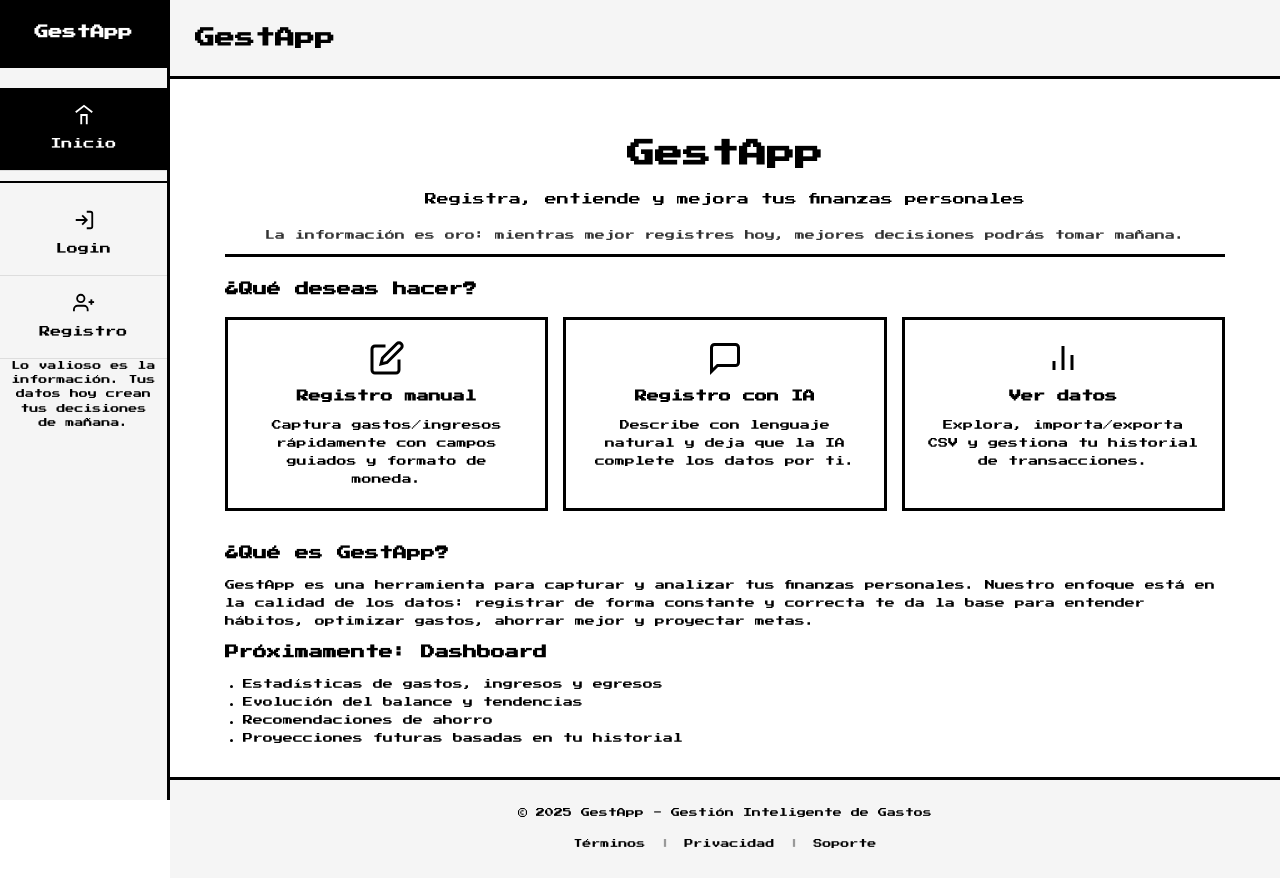
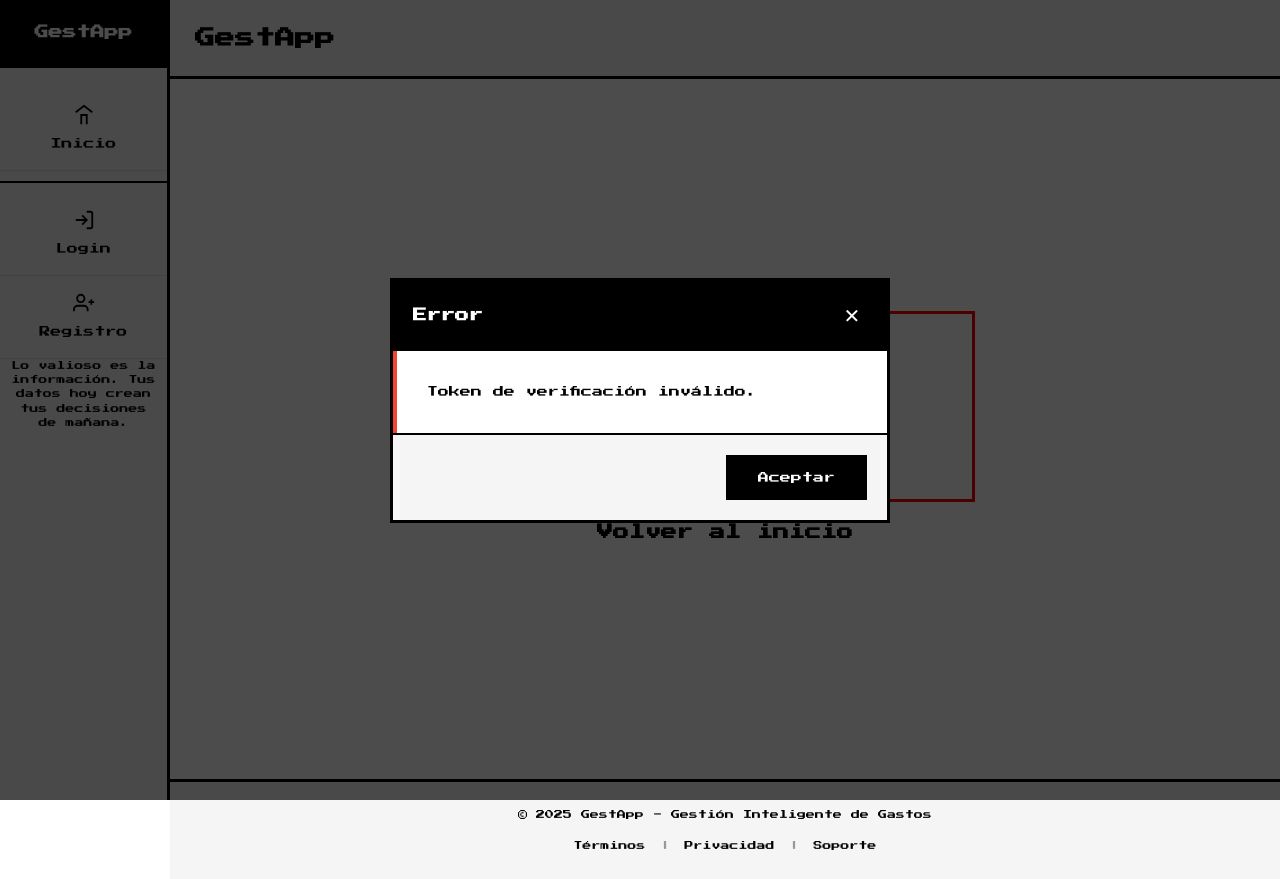
Before and after one commit to RonyTrespalacios/gestapp, an Angular app in the folder frontend/: page /verify-email in a window 1280 px wide. Before the commit this address led to /home. Built offline with nearby package versions, Linux system fonts and the light colour scheme.

Commit message:
feat(frontend): add /verify-email route that calls backend verify endpoint

```diff
--- a/frontend/src/app/app.routes.ts
+++ b/frontend/src/app/app.routes.ts
@@ -14,6 +14,10 @@ export const routes: Routes = [
   {
     path: 'register',
     loadComponent: () => import('./components/register/register.component').then(m => m.RegisterComponent)
+  },
+  {
+    path: 'verify-email',
+    loadComponent: () => import('./components/verify-email/verify-email.component').then(m => m.VerifyEmailComponent)
   },
   {
     path: 'registrar/manual',
--- /dev/null
+++ b/frontend/src/app/components/verify-email/verify-email.component.html
@@ -0,0 +1,17 @@
+<app-modal
+  [title]="modalTitle"
+  [message]="modalMessage"
+  [type]="modalType"
+  [show]="showModal"
+  (close)="closeModal()">
+</app-modal>
+
+<div class="verify-container">
+  <div class="verify-card" [class.success]="status==='success'" [class.error]="status==='error'">
+    <h1>Verificación de email</h1>
+    <p>{{ message }}</p>
+  </div>
+  <div class="back-home">
+    <a routerLink="/home">Volver al inicio</a>
+  </div>
+</div>
--- /dev/null
+++ b/frontend/src/app/components/verify-email/verify-email.component.scss
@@ -0,0 +1,44 @@
+.verify-container {
+  min-height: calc(100vh - 160px);
+  display: flex;
+  flex-direction: column;
+  justify-content: center;
+  align-items: center;
+  padding: 20px;
+}
+
+.verify-card {
+  width: 100%;
+  max-width: 500px;
+  border: 3px solid #000;
+  background: #fff;
+  padding: 30px;
+  text-align: center;
+
+  &.success {
+    border-color: #0f0;
+  }
+
+  &.error {
+    border-color: #f00;
+  }
+
+  h1 {
+    margin: 0 0 16px 0;
+    font-size: 1.4rem;
+  }
+
+  p {
+    margin: 0;
+  }
+}
+
+.back-home {
+  margin-top: 16px;
+
+  a {
+    color: #000;
+    text-decoration: none;
+    font-weight: bold;
+  }
+}
--- /dev/null
+++ b/frontend/src/app/components/verify-email/verify-email.component.ts
@@ -0,0 +1,66 @@
+import { Component, OnInit } from '@angular/core';
+import { CommonModule } from '@angular/common';
+import { ActivatedRoute, Router } from '@angular/router';
+import { HttpClient } from '@angular/common/http';
+import { environment } from '../../../environments/environment';
+import { ModalComponent } from '../modal/modal.component';
+
+@Component({
+  selector: 'app-verify-email',
+  standalone: true,
+  imports: [CommonModule, ModalComponent],
+  templateUrl: './verify-email.component.html',
+  styleUrl: './verify-email.component.scss'
+})
+export class VerifyEmailComponent implements OnInit {
+  status: 'pending' | 'success' | 'error' = 'pending';
+  message = 'Verificando tu cuenta...';
+  showModal = false;
+  modalTitle = '';
+  modalMessage = '';
+  modalType: 'success' | 'error' | 'info' = 'info';
+
+  private apiUrl = `${environment.apiUrl}/auth/verify-email`;
+
+  constructor(
+    private route: ActivatedRoute,
+    private http: HttpClient,
+    private router: Router
+  ) {}
+
+  ngOnInit(): void {
+    const token = this.route.snapshot.queryParamMap.get('token');
+    if (!token) {
+      this.status = 'error';
+      this.message = 'Token inválido.';
+      this.show('Error', 'Token de verificación inválido.', 'error');
+      return;
+    }
+
+    this.http.get(`${this.apiUrl}?token=${encodeURIComponent(token)}`).subscribe({
+      next: () => {
+        this.status = 'success';
+        this.message = '¡Email verificado! Redirigiendo a login...';
+        this.show('Éxito', 'Tu email ha sido verificado. Ahora puedes iniciar sesión.', 'success');
+        setTimeout(() => this.router.navigate(['/login']), 2000);
+      },
+      error: (err) => {
+        console.error('Verify error:', err);
+        this.status = 'error';
+        this.message = 'No se pudo verificar el email.';
+        this.show('Error', 'No se pudo verificar el email. Revisa el enlace o genera uno nuevo.', 'error');
+      }
+    });
+  }
+
+  private show(title: string, message: string, type: 'success' | 'error' | 'info') {
+    this.modalTitle = title;
+    this.modalMessage = message;
+    this.modalType = type;
+    this.showModal = true;
+  }
+
+  closeModal() {
+    this.showModal = false;
+  }
+}
```
